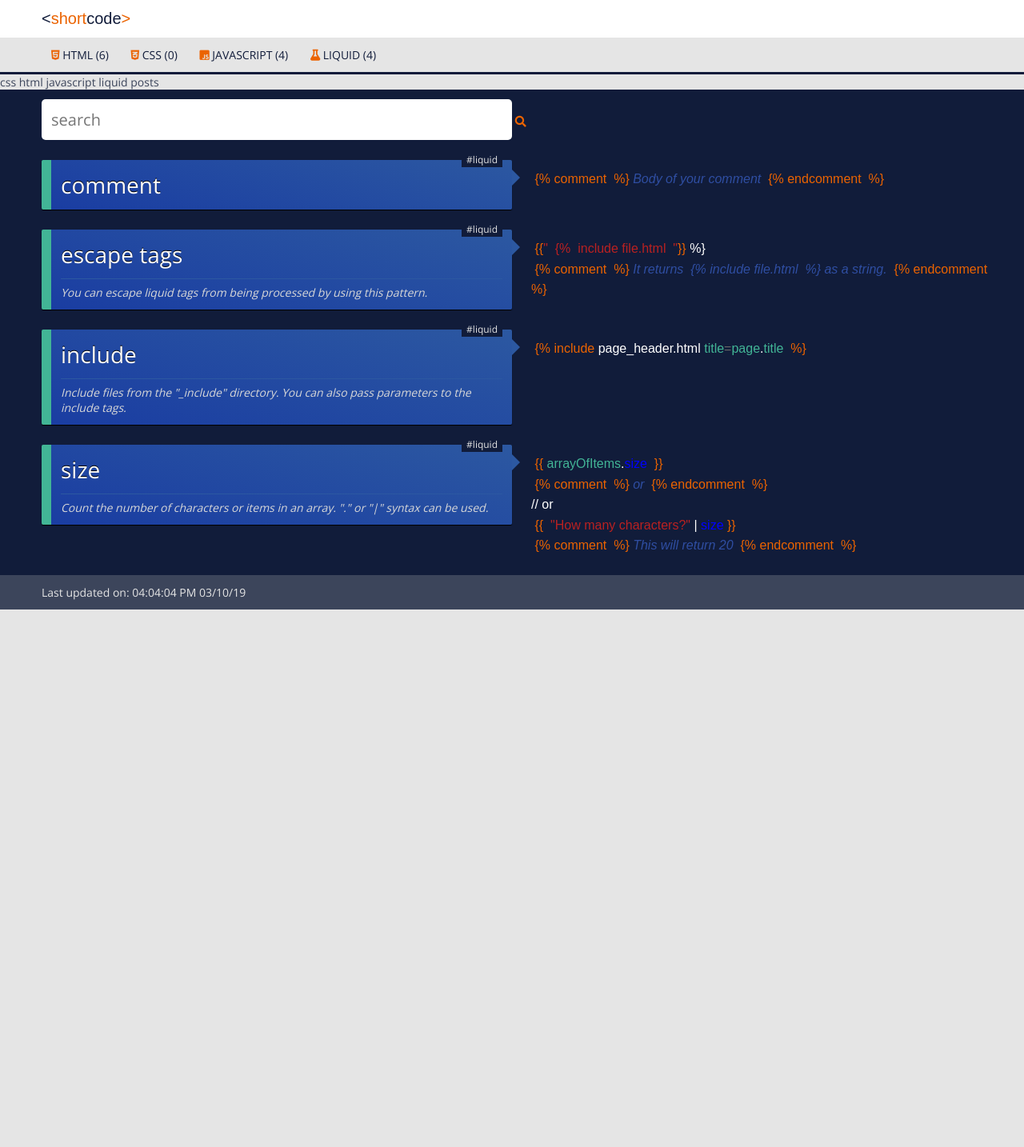
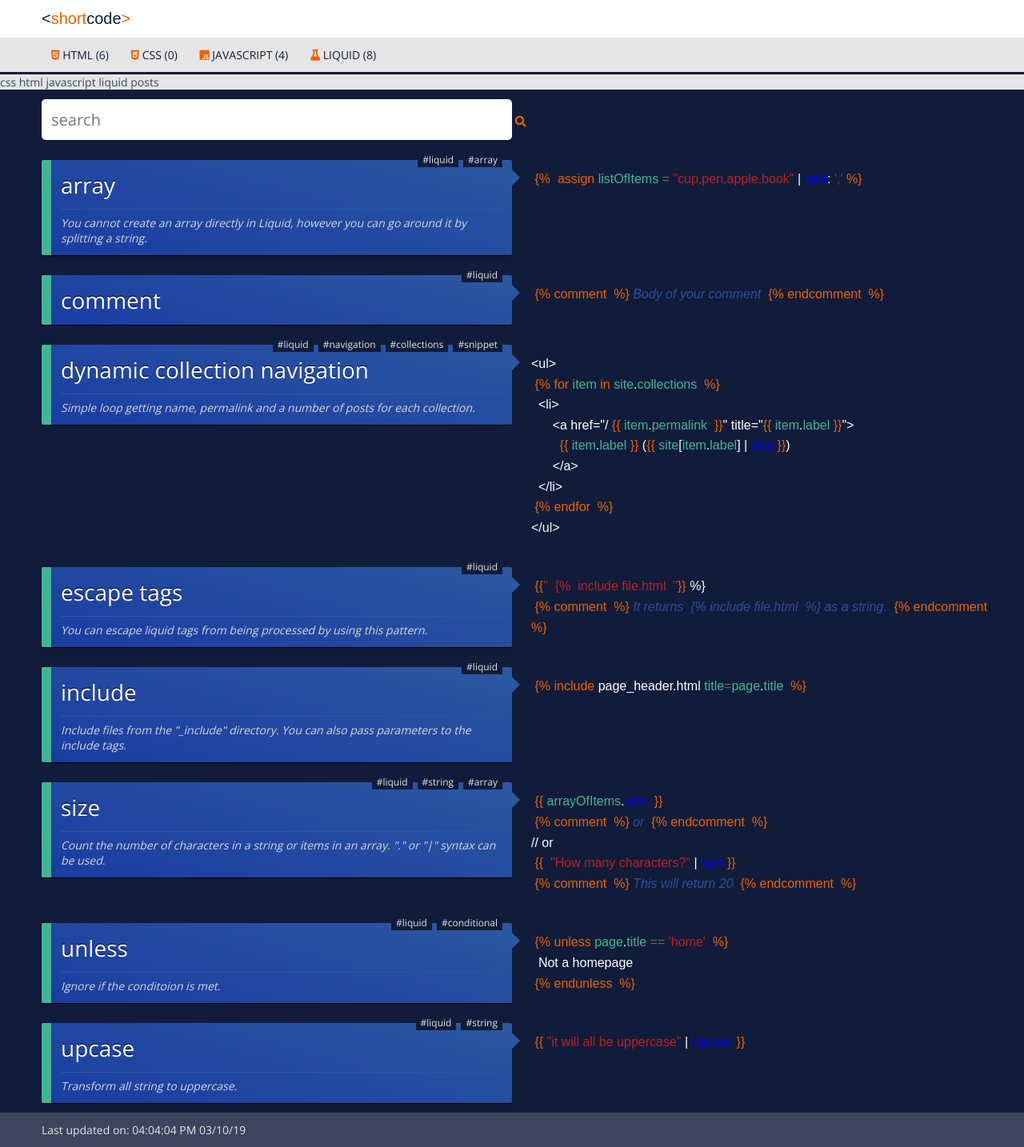
Before and after one commit to proochster/shortcode, a Jekyll site: the page built from code_liquid.html, in a window 1280 px wide. Shown: the whole page at 80% size. Built offline with Jekyll 4.4.1, drawn with Linux system fonts in a browser that asks for light colours; some web fonts are replaced; before the commit the page ends 900 px from its top, so only the background shows below that.

Commit message:
+ Liquid shortcodes

```diff
--- /dev/null
+++ b/_liquid/array.html
@@ -0,0 +1,6 @@
+---
+title: array
+description: You cannot create an array directly in Liquid, however you can go around it by splitting a string.
+tags: liquid array
+---
+{{" {% "}} assign listOfItems = "cup,pen,apple,book" | split: ',' %}
--- a/_liquid/size.html
+++ b/_liquid/size.html
@@ -1,7 +1,7 @@
 ---
 title: size
-description: Count the number of characters or items in an array. "." or "|" syntax can be used.
-tags: liquid
+description: Count the number of characters in a string or items in an array. "." or "|" syntax can be used.
+tags: liquid string array
 ---
 {{" {{ arrayOfItems.size "}} }}
 {{" {% comment "}} %} or {{" {% endcomment "}} %}
--- /dev/null
+++ b/_liquid/upcase.html
@@ -0,0 +1,6 @@
+---
+title: upcase
+description: Transform all string to uppercase.
+tags: liquid string
+---
+{{" {{ "}}"it will all be uppercase" | upcase }}
```
Also changed, not shown: _liquid/dynamic-collection-navigation.html (added, +14 -0 lines), _liquid/unless.html (added, +8 -0 lines).
